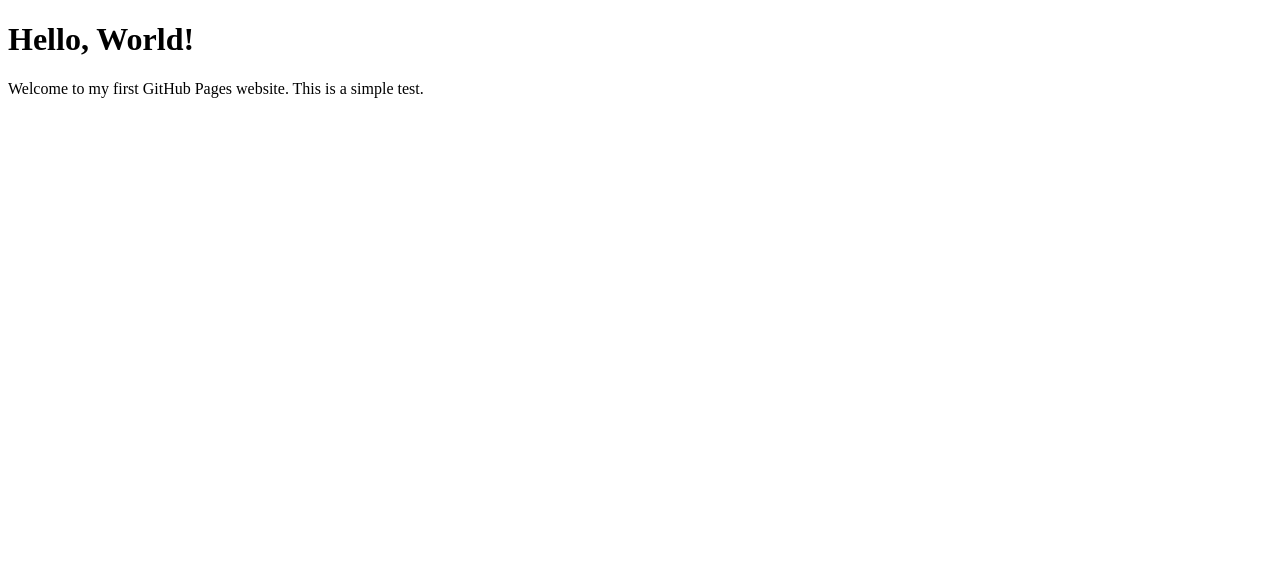
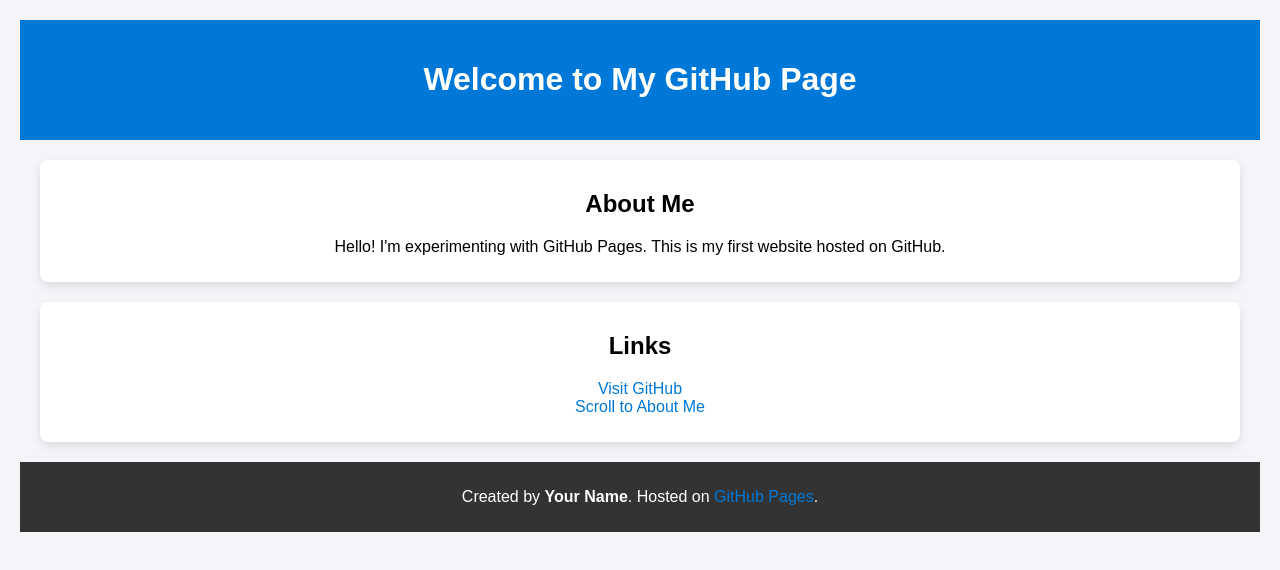
Before and after one commit to irfanzakir/website, a plain HTML site: page index.html in a window 1280 px wide. Drawn offline with Linux system fonts and the light colour scheme.

Commit message:
Update index.html

```diff
--- a/index.html
+++ b/index.html
@@ -3,10 +3,59 @@
 <head>
     <meta charset="UTF-8">
     <meta name="viewport" content="width=device-width, initial-scale=1.0">
-    <title>GitHub Pages Test</title>
+    <title>My GitHub Page</title>
+    <style>
+        body {
+            font-family: Arial, sans-serif;
+            text-align: center;
+            background-color: #f4f4f9;
+            margin: 0;
+            padding: 20px;
+        }
+        header {
+            background-color: #0078d7;
+            color: white;
+            padding: 20px 0;
+        }
+        section {
+            margin: 20px;
+            padding: 10px;
+            background-color: white;
+            border-radius: 8px;
+            box-shadow: 0 4px 8px rgba(0, 0, 0, 0.1);
+        }
+        footer {
+            background-color: #333;
+            color: white;
+            padding: 10px 0;
+            margin-top: 20px;
+        }
+        a {
+            color: #0078d7;
+            text-decoration: none;
+        }
+        a:hover {
+            text-decoration: underline;
+        }
+    </style>
 </head>
 <body>
-    <h1>Hello, World!</h1>
-    <p>Welcome to my first GitHub Pages website. This is a simple test.</p>
+    <header>
+        <h1>Welcome to My GitHub Page</h1>
+    </header>
+    <section>
+        <h2>About Me</h2>
+        <p>Hello! I'm experimenting with GitHub Pages. This is my first website hosted on GitHub.</p>
+    </section>
+    <section>
+        <h2>Links</h2>
+        <ul style="list-style: none; padding: 0;">
+            <li><a href="https://github.com/" target="_blank">Visit GitHub</a></li>
+            <li><a href="#about">Scroll to About Me</a></li>
+        </ul>
+    </section>
+    <footer>
+        <p>Created by <strong>Your Name</strong>. Hosted on <a href="https://pages.github.com/" target="_blank">GitHub Pages</a>.</p>
+    </footer>
 </body>
 </html>
```
